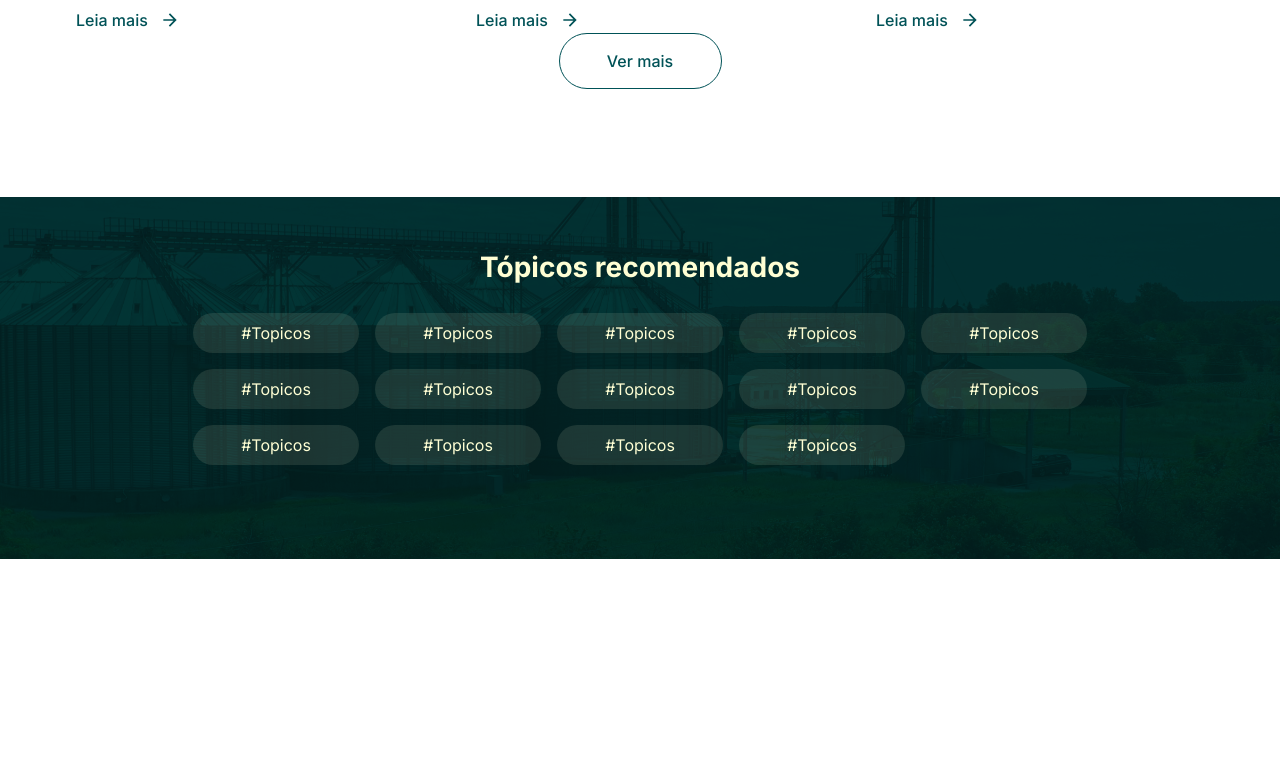
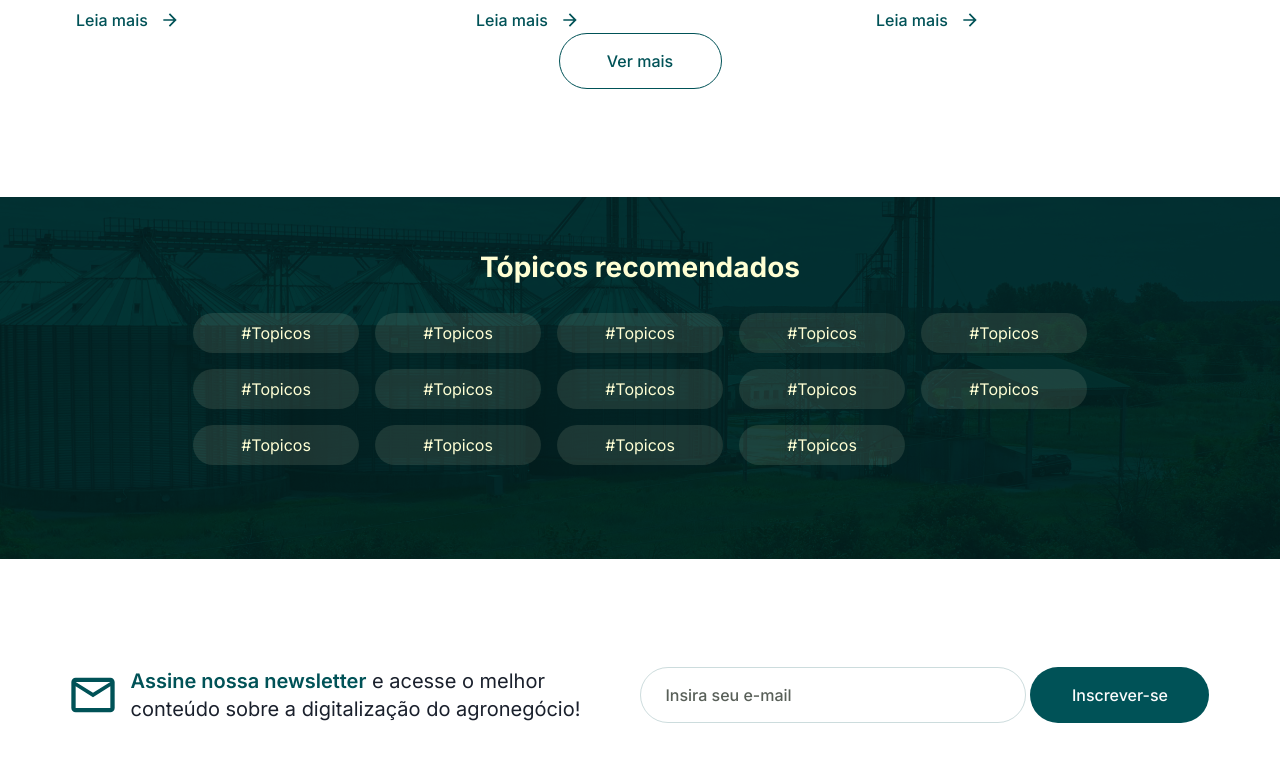
Before and after one commit to rafaelsoutoo/blog-aionz, a Next.js app: page / in a window 1280 px wide. Shown: the part 2032-2793 px from the top of the page. Before the commit the page ends 2691 px from the top, so only its background shows below. Built offline with nearby package versions, Linux system fonts and the light colour scheme.

Commit message:
feat: create component NewaLetters

```diff
--- /dev/null
+++ b/src/Components/NewsLetter.tsx
@@ -0,0 +1,78 @@
+import { Button, Flex, Image, Input, SimpleGrid, Text } from "@chakra-ui/react";
+import { Inter } from "next/font/google";
+
+
+const inter = Inter({ subsets: ["latin"] });
+
+
+export function NewsLetter() {
+    return (
+        <Flex mt={100} maxW={1700} mb={100}>
+            <SimpleGrid
+                columns={{ base: 1, sm: 2, md: 4 }}
+                justifyContent="space-between"
+                alignItems="center"
+                display="flex"
+            >
+                <Image
+                    src="LetterIcon.svg"
+                />
+                 <Text
+                    className={inter.className}
+                    noOfLines={2}
+                    fontSize="20px"
+                    fontWeight={400}
+                    lineHeight="28px"
+                    whiteSpace="pre-line"
+                    ml={{base: "none", sm: "none", md: "16px"}}
+                    mr={{base: "none", sm: "none", md: "16px", lg: "30px"}}
+
+                >
+                    <span style={{ color: "#005257", fontWeight: 600 }}>Assine nossa newsletter</span> e acesse o melhor{'\n'} conteúdo sobre a digitalização do agronegócio!
+                </Text>
+
+                <Input
+                    className={inter.className}
+                    w="386px"
+                    h="56px"
+                    borderRadius="40px"
+                    placeholder="Insira seu e-mail"
+                    _placeholder={{
+                        fontWeight: "500",
+                        fontSize: "16px",
+                        lineHeight: "24px",
+                        color: "#585F58"
+                    }}
+                    focusBorderColor="rgba(0, 82, 87, 0.4)"
+                    border="1px solid"
+                    borderColor="rgba(0, 82, 87, 0.2)"
+                    pl="24px"
+                    mr={{base: "none", sm: "none", md: "4px"}}
+                    ml={{base: "none", sm: "none", md: "16px", lg: "30px"}}
+                />
+
+                <Button
+                    w="179px"
+                    h="56px"
+                    borderRadius="140px"
+                    //padding="16"
+                    bg="#005257"
+                    _hover={{
+                        bg:"#023535"
+                    }}
+                >
+                    <Text
+                    className={inter.className}
+                    fontSize="16px"
+                    fontWeight={500}
+                    lineHeight="24px"
+                    color="#FCFCFC"
+
+                    >
+                        Inscrever-se
+                    </Text>
+                </Button>
+            </SimpleGrid>
+        </Flex>
+    )
+}
--- a/src/Components/Recommended.tsx
+++ b/src/Components/Recommended.tsx
@@ -5,7 +5,7 @@ const inter = Inter({ subsets: ["latin"] });
 
 export function Recommended() {
     return (
-        <Flex mt={100} maxW={2200} w="100%" mb={100}>
+        <Flex mt={100} maxW={2300} w="100%">
             <Box
                 position="relative"
                 h="362px"
@@ -65,6 +65,7 @@ export function Recommended() {
                                     fontSize="16px"
                                     lineHeight="24px"
                                     color="#FFFFD4"
+                                    noOfLines={1}
                                 >
                                     #Topicos
                                 </Text>
@@ -85,6 +86,7 @@ export function Recommended() {
                                     fontSize="16px"
                                     lineHeight="24px"
                                     color="#FFFFD4"
+                                    noOfLines={1}
                                 >
                                     #Topicos
                                 </Text>
@@ -105,6 +107,7 @@ export function Recommended() {
                                     fontSize="16px"
                                     lineHeight="24px"
                                     color="#FFFFD4"
+                                    noOfLines={1}
                                 >
                                     #Topicos
                                 </Text>
@@ -125,6 +128,7 @@ export function Recommended() {
                                     fontSize="16px"
                                     lineHeight="24px"
                                     color="#FFFFD4"
+                                    noOfLines={1}
                                 >
                                     #Topicos
                                 </Text>
@@ -145,6 +149,7 @@ export function Recommended() {
                                     fontSize="16px"
                                     lineHeight="24px"
                                     color="#FFFFD4"
+                                    noOfLines={1}
                                 >
                                     #Topicos
                                 </Text>
@@ -165,6 +170,7 @@ export function Recommended() {
                                     fontSize="16px"
                                     lineHeight="24px"
                                     color="#FFFFD4"
+                                    noOfLines={1}
                                 >
                                     #Topicos
                                 </Text>
@@ -185,6 +191,7 @@ export function Recommended() {
                                     fontSize="16px"
                                     lineHeight="24px"
                                     color="#FFFFD4"
+                                    noOfLines={1}
                                 >
                                     #Topicos
                                 </Text>
@@ -205,6 +212,7 @@ export function Recommended() {
                                     fontSize="16px"
                                     lineHeight="24px"
                                     color="#FFFFD4"
+                                    noOfLines={1}
                                 >
                                     #Topicos
                                 </Text>
@@ -225,6 +233,7 @@ export function Recommended() {
                                     fontSize="16px"
                                     lineHeight="24px"
                                     color="#FFFFD4"
+                                    noOfLines={1}
                                 >
                                     #Topicos
                                 </Text>
@@ -245,6 +254,7 @@ export function Recommended() {
                                     fontSize="16px"
                                     lineHeight="24px"
                                     color="#FFFFD4"
+                                    noOfLines={1}
                                 >
                                     #Topicos
                                 </Text>
@@ -265,6 +275,7 @@ export function Recommended() {
                                     fontSize="16px"
                                     lineHeight="24px"
                                     color="#FFFFD4"
+                                    noOfLines={1}
                                 >
                                     #Topicos
                                 </Text>
@@ -285,6 +296,7 @@ export function Recommended() {
                                     fontSize="16px"
                                     lineHeight="24px"
                                     color="#FFFFD4"
+                                    noOfLines={1}
                                 >
                                     #Topicos
                                 </Text>
@@ -305,6 +317,7 @@ export function Recommended() {
                                     fontSize="16px"
                                     lineHeight="24px"
                                     color="#FFFFD4"
+                                    noOfLines={1}
                                 >
                                     #Topicos
                                 </Text>
@@ -325,6 +338,7 @@ export function Recommended() {
                                     fontSize="16px"
                                     lineHeight="24px"
                                     color="#FFFFD4"
+                                    noOfLines={1}
                                 >
                                     #Topicos
                                 </Text>
--- a/src/pages/index.tsx
+++ b/src/pages/index.tsx
@@ -3,6 +3,7 @@ import { Header } from "@/Components/Header";
 import { NewArticles } from "@/Components/NewArticles";
 import { OthersArticles } from "@/Components/OthersArticles";
 import { Recommended } from "@/Components/Recommended";
+import { NewsLetter } from "@/Components/NewsLetter";
 
 export default function Index() {
   return (
@@ -12,6 +13,7 @@ export default function Index() {
       <Divider borderColor="#C5CAC5" w="65%"  mt={100} maxW={1221}/>
       <OthersArticles/>
       <Recommended/>
+      <NewsLetter/>
     </VStack>
   )
 }
```
Also changed, not shown: public/LetterIcon.svg (added). Lines whose indentation alone changed are shown as unchanged.
